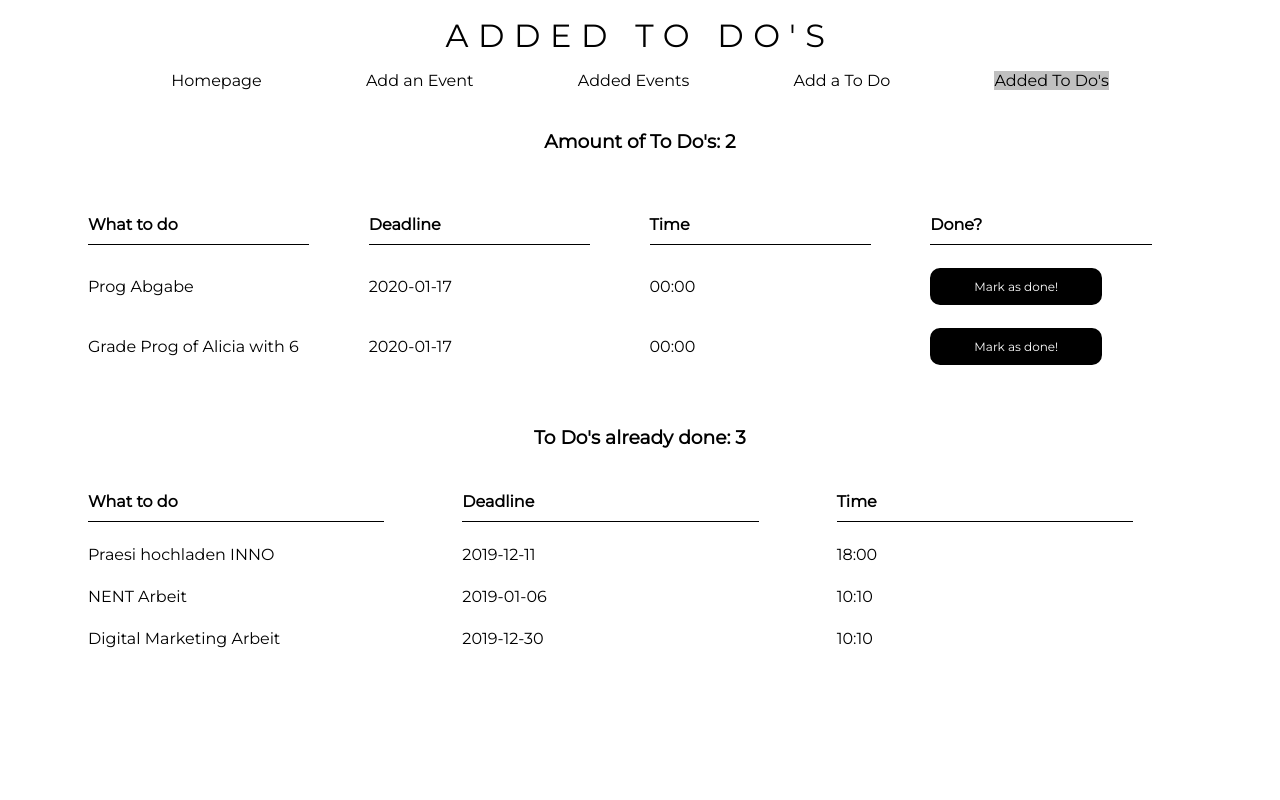
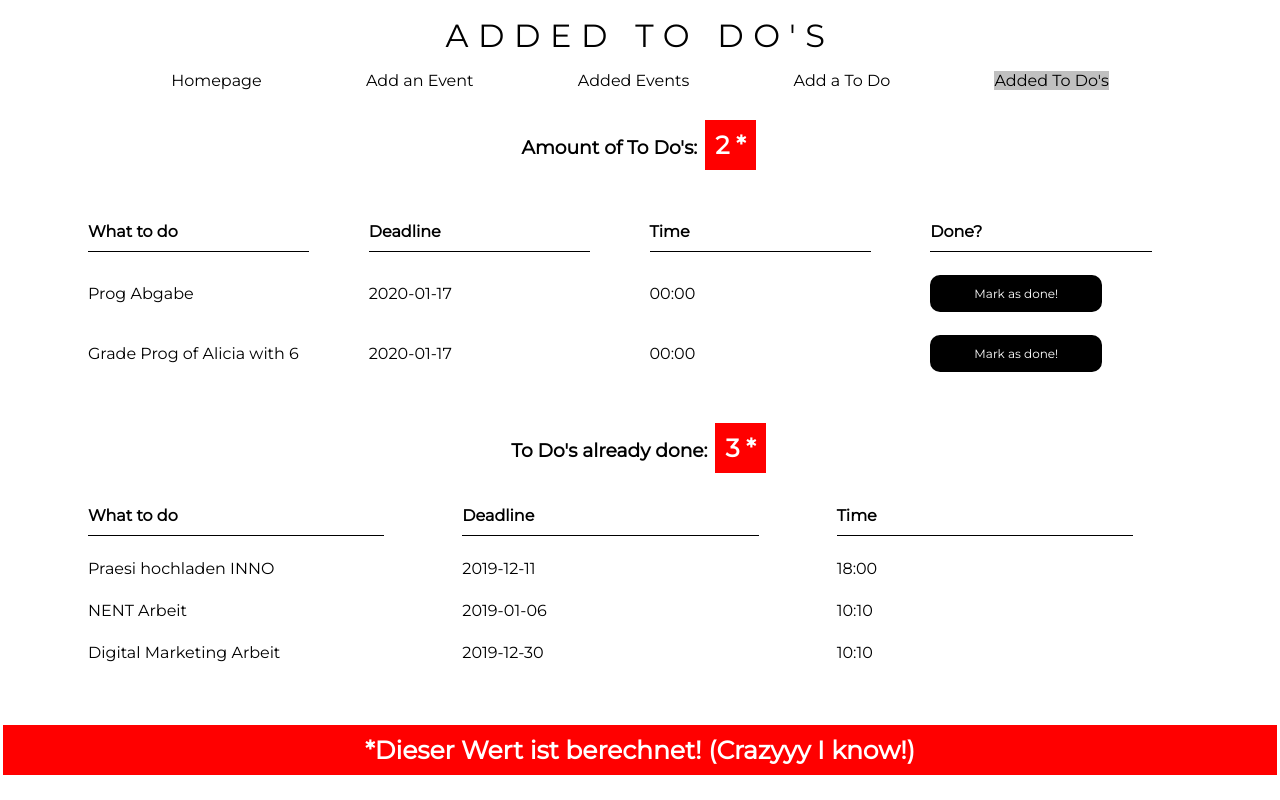
Before and after one commit to aliciafaeh/prog2, a Flask app: page /todosanzeige in a window 1280 px wide. Run offline with Flask 2, Linux system fonts and the light colour scheme.

Commit message:
sick stuff just happened
BERECHNEN, BERECHNEN!!!

```diff
--- a/alice_plan/libs/speichern_termine.py
+++ b/alice_plan/libs/speichern_termine.py
@@ -33,5 +33,5 @@ def load_json():
     return json_daten
 
 def save_to_json(daten):
-    with open('data/data.json', "w") as open_file:
+    with open('data/data.json', "w", encoding="utf-8") as open_file:
         json.dump(daten, open_file)
--- a/alice_plan/libs/speichern_todo.py
+++ b/alice_plan/libs/speichern_todo.py
@@ -30,10 +30,5 @@ def load_json():
     return json_daten
 
 def save_to_json(daten):
-    with open('data/data.json', "w") as open_file:
+    with open('data/data.json', "w", encoding="utf-8") as open_file:
         json.dump(daten, open_file)
-
-
-
-
-# youtube-Tutorial dazu: https://www.youtube.com/watch?v=drord9gbr3Y
--- a/alice_plan/static/style.css
+++ b/alice_plan/static/style.css
@@ -234,3 +234,11 @@ th:after {
 .einsichttermin {
     margin: 50px;
 }
+
+.berechnung {
+    color: white;
+    background-color: red;
+    border: solid;
+    padding: 10px;
+    font-size: 25px;
+}
--- a/alice_plan/templates/todosanzeige.html
+++ b/alice_plan/templates/todosanzeige.html
@@ -47,7 +47,7 @@
     </div>
 
 
-<h3 style="margin-top: 40px;">Amount of To Do's: {{ daten['todos']['open']|length }}</h3>
+<h3 style="margin-top: 40px;">Amount of To Do's: <span class="berechnung">{{ daten['todos']['open']|length }} *</span></h3>
   {%if daten['todos']['open'].items()%}
     <table class="table">
         <col width="230">
@@ -72,7 +72,7 @@
     <h1>Keine offenen Todos</h1>
     {% endif %}
 
-<h3 style="margin-bottom: 0;">To Do's already done: {{ daten['todos']['done']|length }}</h3>
+<h3 style="margin-bottom: 0;">To Do's already done: <span class="berechnung">{{ daten['todos']['done']|length }} *</span></h3>
 {%if daten['todos']['done'].items()%}
 <table class="table">
         <col width="230">
@@ -94,8 +94,7 @@
     <h1>Keine abgeschlossenen Todos</h1>
     {% endif %}
 
-<!--wenn Box Checked isch wär nice würs da uneahzeigt-->
-
+<h1 class="berechnung">*Dieser Wert ist berechnet! (Crazyyy I know!)</h1>
 </body>
 
 </html>
```
Also changed, not shown: alice_plan/data/data.json (+1 -1 lines).
